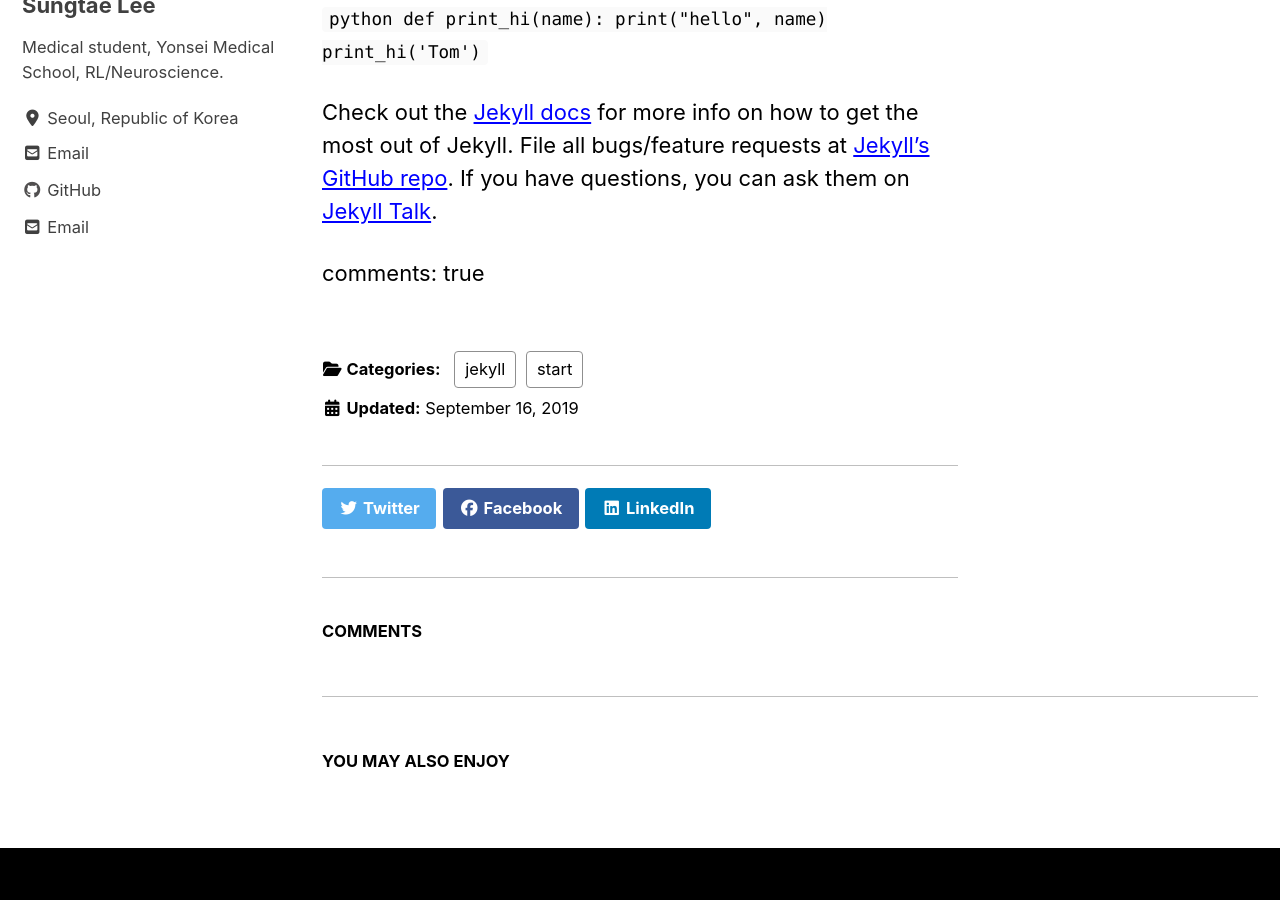
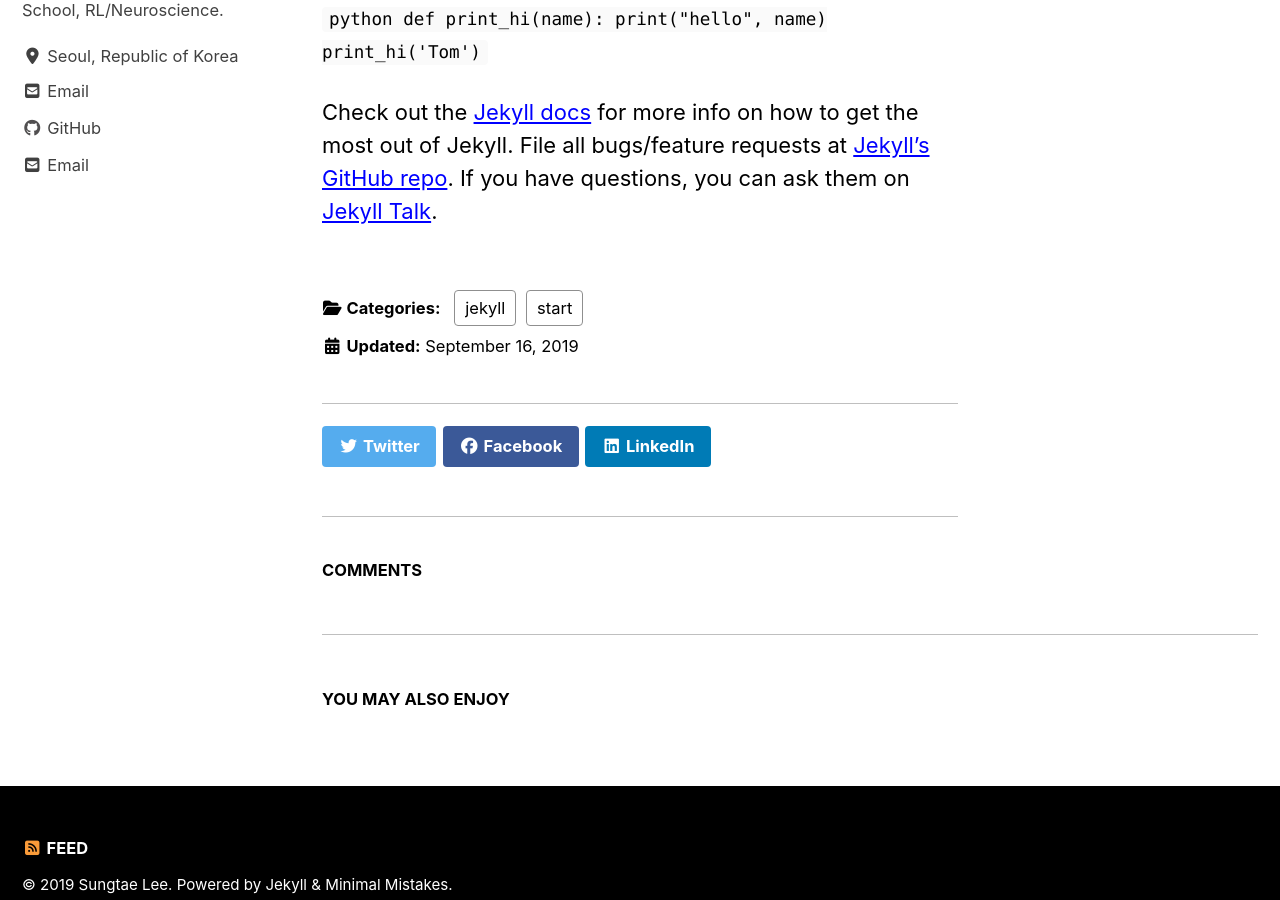
Before and after one commit to Sungtae-Lee/Sungtae-Lee.io, a Jekyll site: the page built from _posts/2019-09-16-first-post.md, in a window 1280 px wide and 900 px high, scrolled down 705 px. Built offline with Jekyll 4.4.1, drawn with Linux system fonts in a browser that asks for light colours; cached includes are drawn as plain includes; nearby versions of some CDN libraries; comment, search, counter and statistics services are not loaded.

Commit message:
Update 2019-09-16-first-post.md

```diff
--- a/_posts/2019-09-16-first-post.md
+++ b/_posts/2019-09-16-first-post.md
@@ -30,5 +31,3 @@ you can ask them on [Jekyll Talk][jekyll-talk].
 [jekyll-docs]: https://jekyllrb.com/docs/home
 [jekyll-gh]:   https://github.com/jekyll/jekyll
 [jekyll-talk]: https://talk.jekyllrb.com/
-
-comments: true
```
Also changed, not shown: other parts of _posts/2019-09-16-first-post.md (+1 -0 lines).
